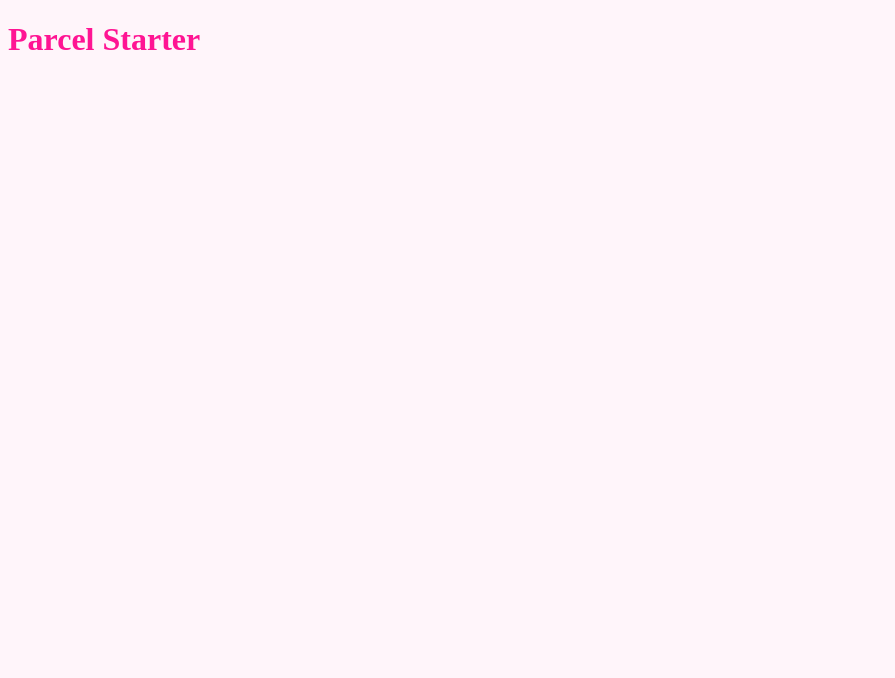
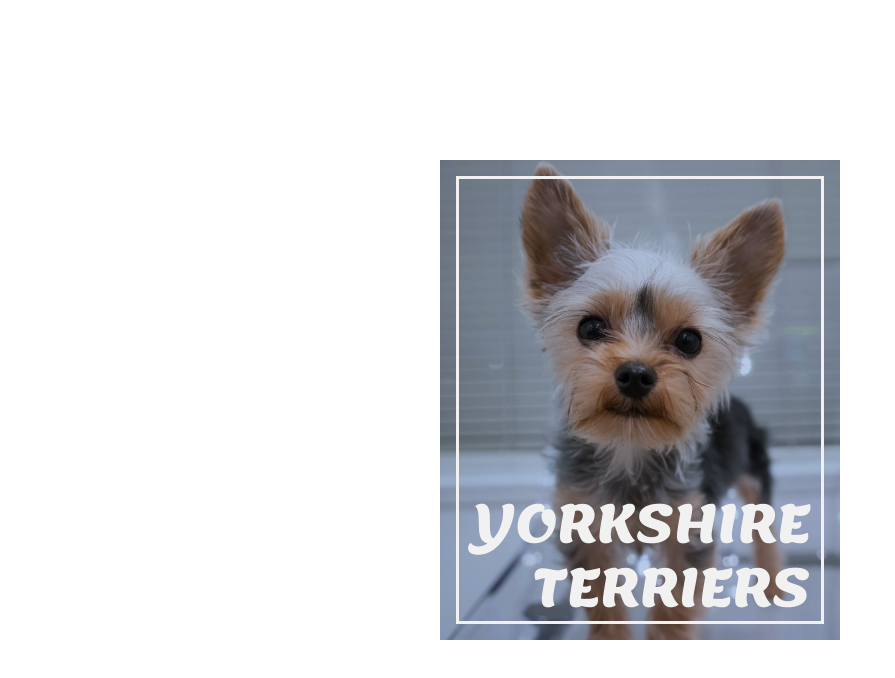
Before and after one commit to RVCC-IDMX/css-card-flip-jessica-nagar, a website built with Parcel: page src/index.html in a window 1280 px wide. Shown: the whole page, without its empty margins (0-895 px from the left). Built offline with nearby package versions, Linux system fonts and the light colour scheme.

Commit message:
finished product

```diff
--- a/package.json
+++ b/package.json
@@ -10,8 +10,8 @@
   "keywords": [],
   "license": "MIT",
   "devDependencies": {
-    "@parcel/transformer-sass": "^2.3.2",
-    "parcel": "^2.3.2",
-    "sass": "^1.49.8"
+    "@parcel/transformer-sass": "^2.4.0",
+    "parcel": "^2.4.0",
+    "sass": "^1.49.9"
   }
 }
--- a/src/index.html
+++ b/src/index.html
@@ -5,12 +5,31 @@
   <meta charset="UTF-8">
   <meta http-equiv="X-UA-Compatible" content="IE=edge">
   <meta name="viewport" content="width=device-width, initial-scale=1.0">
-  <title>Platform Ticket</title>
+  <title>CSS Card Flip</title>
   <link rel="stylesheet" href="scss/main.scss">
 </head>
 
 <body>
-  <h1>Parcel Starter</h1>
+  <div class="card">
+    <div class="card_content">
+
+      <div class="card_front">
+        <h3 class="card_title">Yorkshire Terriers</h3>
+      </div>
+
+      <div class="card_back">
+        <p class="card_body"><span class="bold">Origin:</span> England</p>
+        <p class="card_body"><span class="bold">Colors:</span> Black, Tan, Grey, Gold</p>
+        <p class="card_body"><span class="bold">Lifespan:</span> 13 - 16 years</p>
+        <p class="card_body"><span class="bold">Height:</span> 8" - 9"</p>
+        <p class="card_body"><span class="bold">Weight:</span> 4 - 7 lbs</p>
+        <p class="card_body"><span class="bold">Hypoallergenic:</span> yes</p>
+        <p class="card_body"><span class="bold">Temperment:</span> intellegent, bold, confident</p>
+        <p class="card_body">They are the smalled dog breed of the Terrier family.</p>
+      </div>
+
+    </div>
+  </div>
 </body>
 
 </html>
--- a/src/scss/main.scss
+++ b/src/scss/main.scss
@@ -1,7 +1,115 @@
-$color: deeppink;
-$bg: rgb(255, 245, 250);
+@font-face {
+  font-family: 'Lemonada';
+  font-style: normal;
+  font-weight: 100 900;
+  src: url(..//fonts/Lemonada-VariableFont_wght.ttf)
+}
+
+:root {
+
+  --level-one: translateZ(3rem);
+  --level-two: translateZ(6rem);
+  --level-three:translateZ(9rem);
+
+  --fw-normal: 400;
+  --fw-bold: 700;
+
+  --clr: #b7c9e5;
+}
+
+*, *::before, *::after {
+  box-sizing: border-box;
+  margin: 0;
+}
 
 body {
-  background: $bg;
-  color: $color;
+  height: 100vh;
+  display: grid;
+  place-items: center;
+  font-family:Lemonada;
 }
+
+.card {
+  width: 400px;
+}
+
+.card_content {
+  text-align: center;
+  position: relative;
+  padding: 15em 5em;
+  transition: transform 3s;
+  background: rgb(146, 146, 146);
+  transform-style: preserve-3d;
+}
+
+.card:hover .card_content{
+  transform: rotateY(.5turn);
+}
+
+.card_front,
+.card_back {
+  position:absolute;
+  top: 0;
+  bottom: 0;
+  left: 0;
+  right: 0;
+  padding: 5em 3em;
+  backface-visibility: hidden;
+  transform-style: preserve-3d;
+  display: grid;
+  align-content: center;
+}
+
+.card_front {
+  background-color: var(--clr);
+  background-image: url(/img/justin-veenema-p0znWUKpWvc-unsplash-fixed.jpg);
+  background-size:cover;
+  background-blend-mode:multiply;
+  color: rgb(241, 241, 241);
+}
+
+.card_front::before {
+  content: '';
+  position: absolute;
+  --spacer: 1rem;
+  top: var(--spacer);
+  bottom: var(--spacer);
+  left: var(--spacer);
+  right: var(--spacer);
+  border: 3px solid currentColor;
+  transform: var(--level-one);
+}
+
+.card_title {
+  text-align: right;
+  position:absolute;
+  bottom: 20px;
+  right: 30px;
+  font-size: 3.3rem;
+  transform: var(--level-three);
+  order: 2;
+  text-transform: uppercase;
+  line-height: 4rem;
+}
+
+.card_body {
+  text-align: left;
+  transform: var(--level-two);
+  font-weight: var(fw-normal);
+  font-size: 1.45rem;
+  line-height: 1.6;
+}
+
+.bold {
+
+  font-weight: var(--fw-bold);
+  text-transform: uppercase;
+  color: rgb(233, 209, 180);
+
+}
+
+.card_back {
+  transform: rotateY(.5turn);
+  color:rgb(241, 241, 241);
+  background:rgb(146, 146, 146);
+}
```
Also changed, not shown: src/fonts/Lemonada-VariableFont_wght.ttf (added), src/img/justin-veenema-p0znWUKpWvc-unsplash-fixed.jpg (added), 1 other file.
